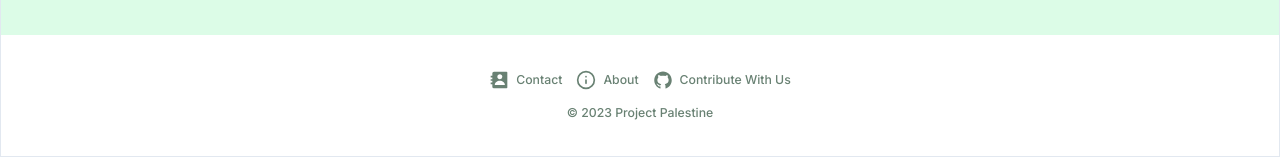
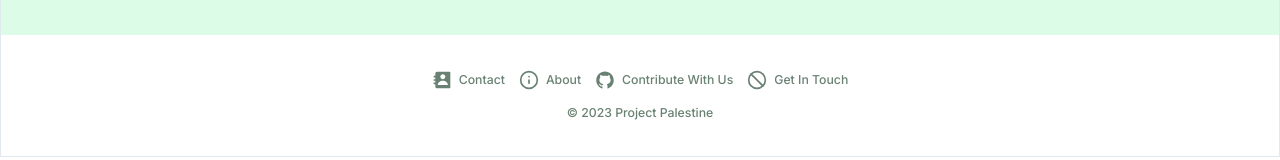
Before and after one commit to Warriors-of-Light/projectpalestine, a Next.js app: page / in a window 1280 px wide. Shown: the part 556-716 px from the top of the page. Built offline with nearby package versions, Linux system fonts and the light colour scheme; no server answers; the database is empty.

Commit message:
feat : Closes #4, Discord link

```diff
--- a/src/components/common/footer.tsx
+++ b/src/components/common/footer.tsx
@@ -23,6 +23,14 @@ const Footer = () => {
           <Icon type="github" />
           <span>Contribute with us</span>
         </Link>
+        <Link
+          target="_blank"
+          href="https://discord.com/invite/4XPUxZpC"
+          className="app-link"
+        >
+          <Icon type="discord" />
+          <span>Get In Touch</span>
+        </Link>
       </div>
       <Link href="" className="app-link">
         <span>© {new Date().getFullYear()} Project Palestine</span>
```
